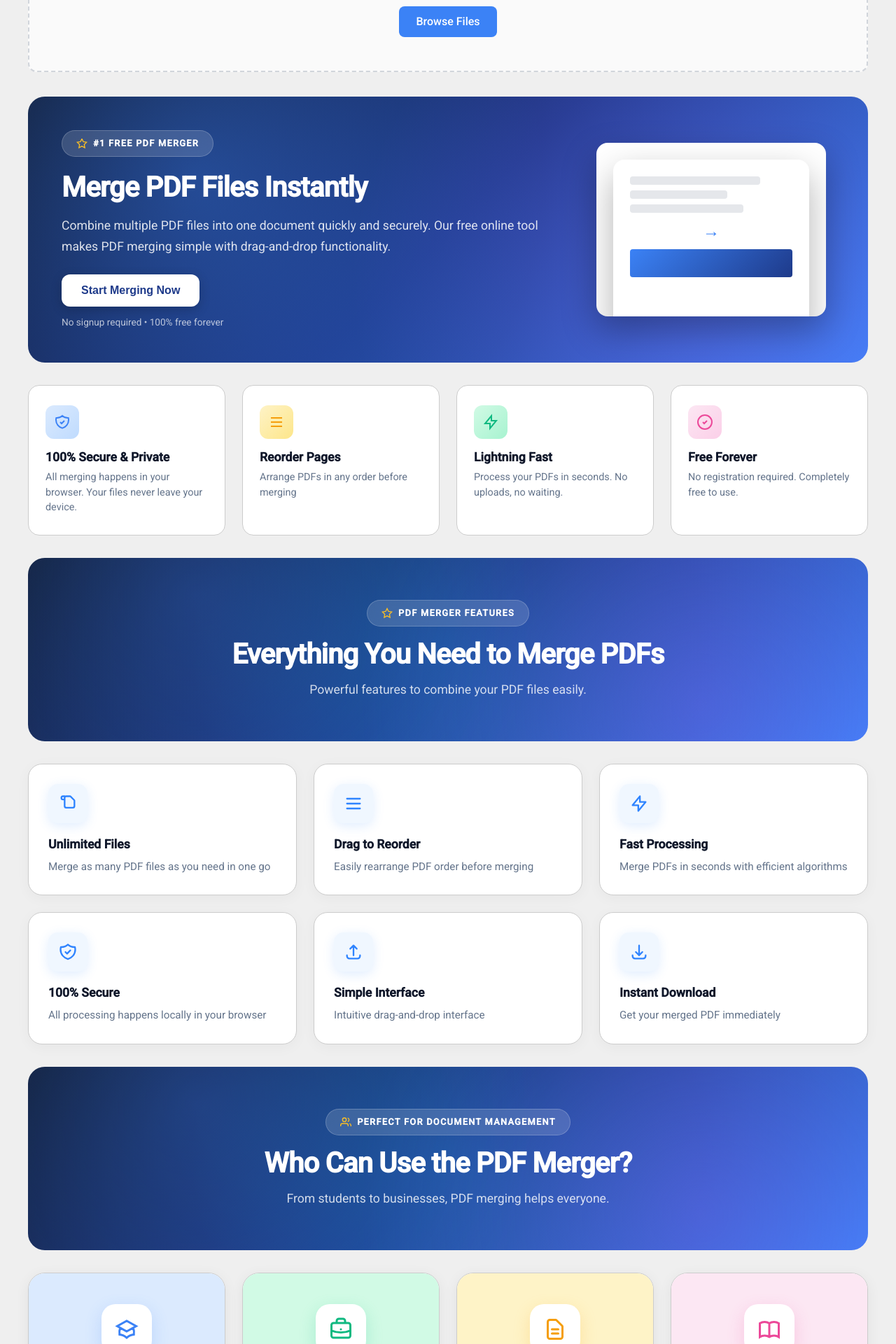
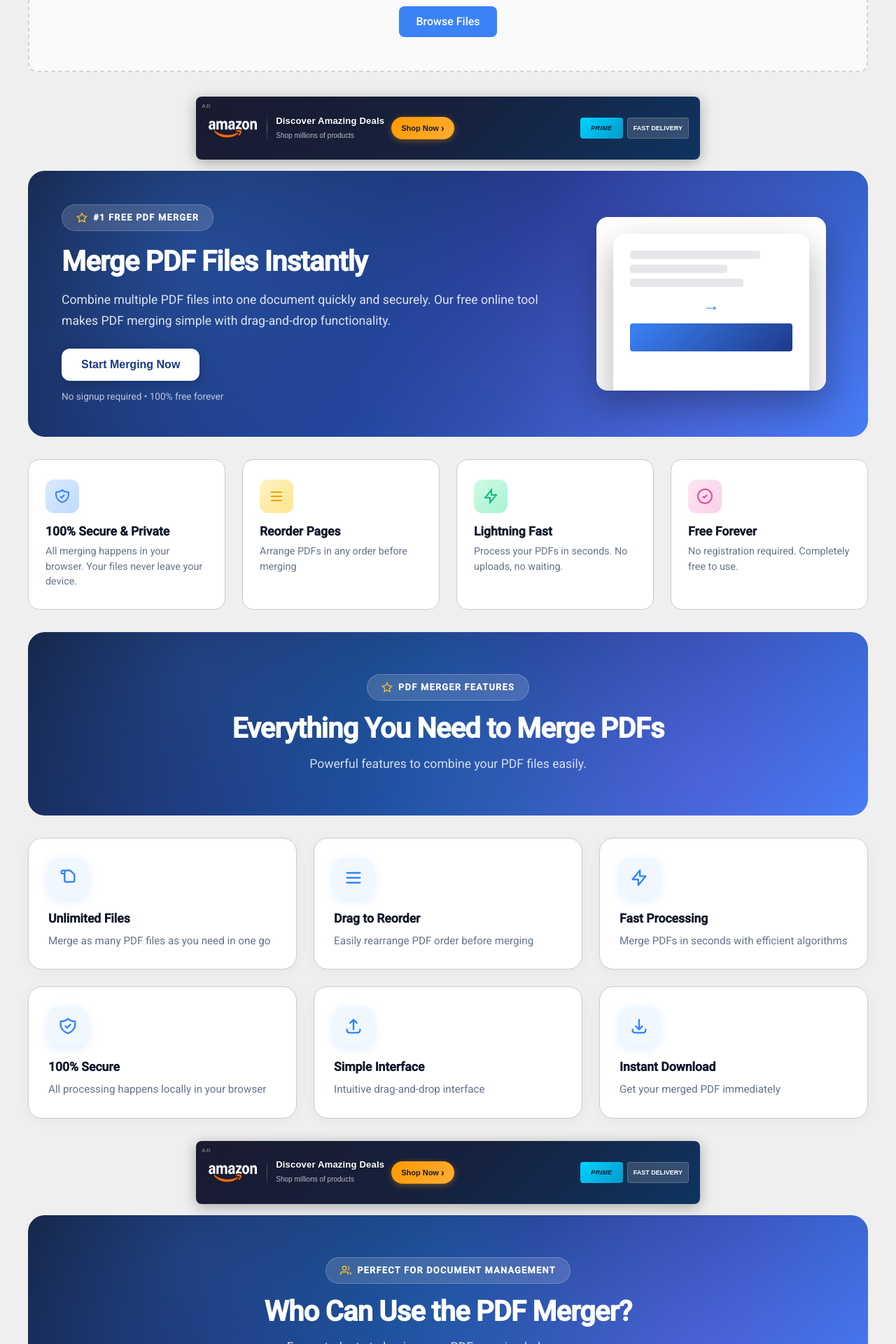
Before and after one commit to danishkha007/tools-ecosystem, an Angular app: page /pdf-merger in a window 1280 px wide. Shown: the part 716-2636 px from the top of the page at 70% size. Built offline with nearby package versions, Linux system fonts and the light colour scheme; a web font is replaced by a local one.

Commit message:
changes in sitemap and amazon ads

```diff
--- a/src/app/components/seo-content/seo-content.html
+++ b/src/app/components/seo-content/seo-content.html
@@ -1,6 +1,7 @@
 @if (toolData) {
   <!-- SEO Content -->
     <div class="seo-content" style="margin-top: 32px;">
+        <app-amazon-ad size="720x90"></app-amazon-ad>
         @if (toolData.aboutSection) {
         <app-about-section [aboutSection]="toolData.aboutSection">
             <ng-content visual-content select="[visual-content-input]"></ng-content>
@@ -11,7 +12,7 @@
         @if (toolData.featuresSection) {
         <app-features-section [featuresSection]="toolData.featuresSection"></app-features-section>
         }
-
+        <app-amazon-ad size="720x90"></app-amazon-ad>
         <!-- Use Cases Section -->
         @if (toolData.useCasesSection) {
         <app-use-case-section [useCasesSection]="toolData.useCasesSection"></app-use-case-section>
--- a/src/app/components/seo-content/seo-content.ts
+++ b/src/app/components/seo-content/seo-content.ts
@@ -7,11 +7,12 @@ import { UseCaseSectionComponent } from "../use-case-section/use-case-section";
 import { FaqSectionComponent } from "../faq-section/faq-section";
 import { TheorySectionComponent } from '../theory-section/theory-section';
 import { ToolDataService } from '@core/services/tool-data.service';
+import { AmazonAdComponent } from "../amazon-ad/amazon-ad";
 
 @Component({
   selector: 'app-seo-content',
   standalone: true,
-  imports: [CommonModule, FaqSectionComponent, UseCaseSectionComponent, FeaturesSectionComponent, AboutSectionComponent, TheorySectionComponent],
+  imports: [CommonModule, FaqSectionComponent, UseCaseSectionComponent, FeaturesSectionComponent, AboutSectionComponent, TheorySectionComponent, AmazonAdComponent],
   templateUrl: './seo-content.html'
 })
 export class SeoContentComponent {
```
Also changed, not shown: 1 other file (tests, documents, lock files or other folders).
